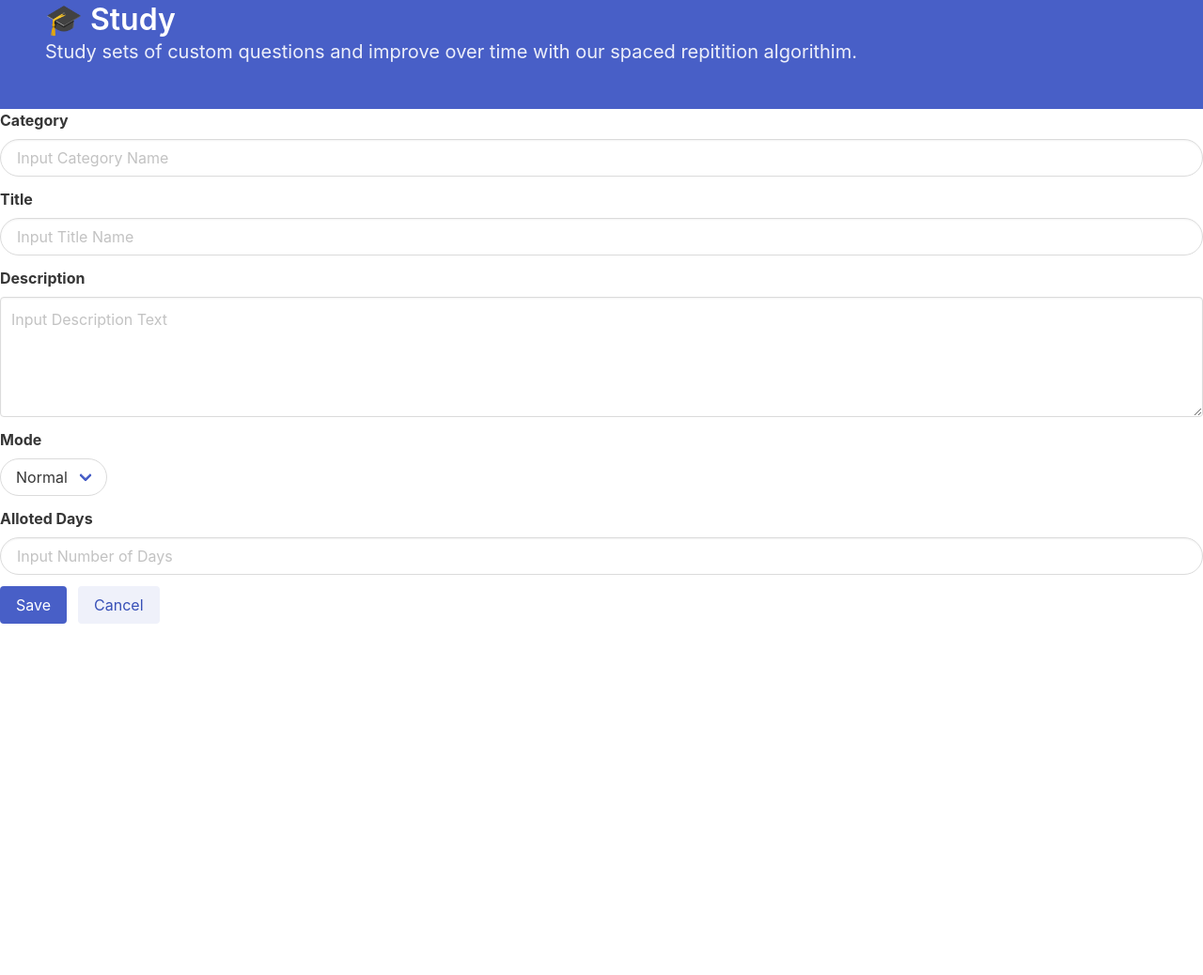
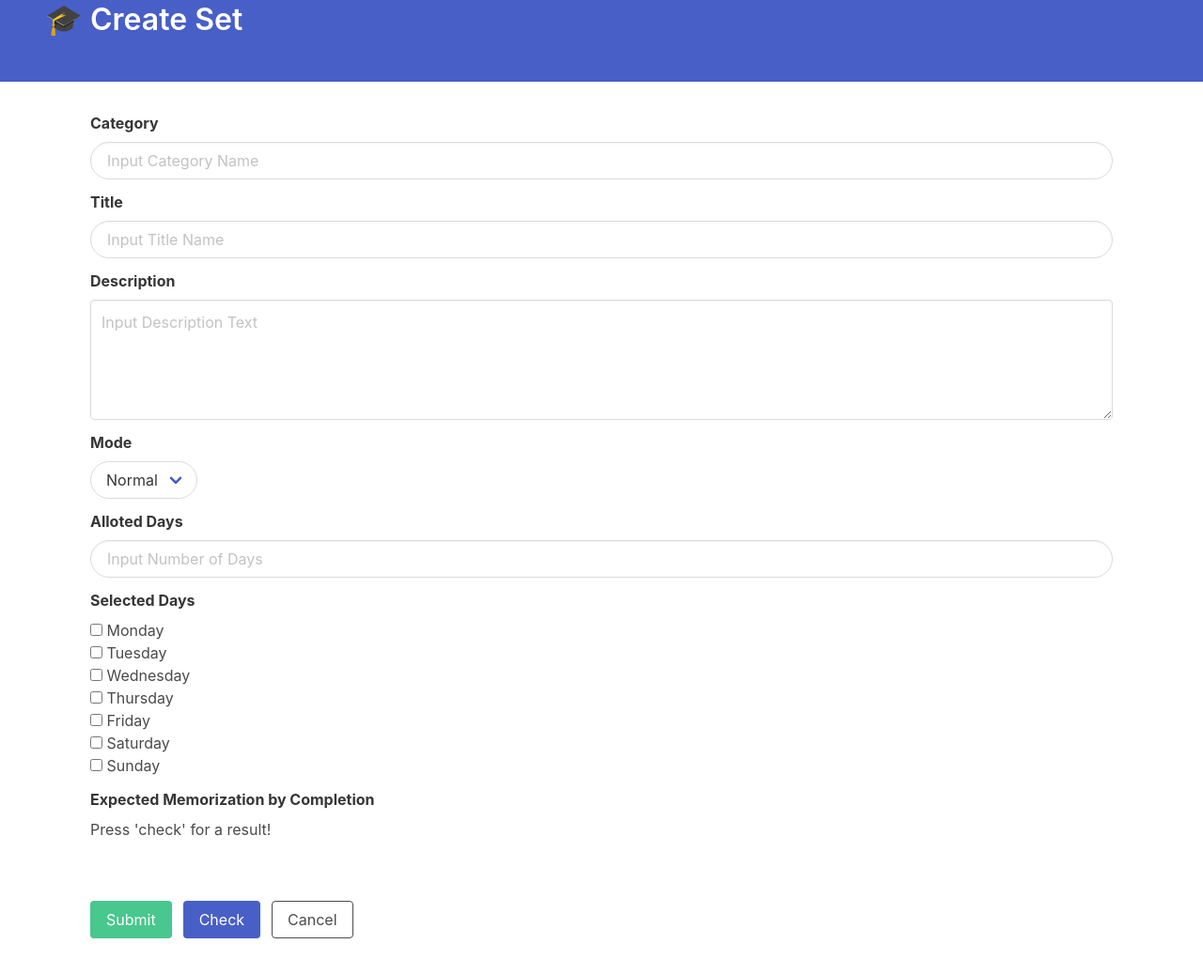
Before and after one commit to Naimy441/tsa-education-app, an Electron app: page src/html/create_set.html in a window 1280 px wide. Shown: the part 308-1346 px from the top of the page at 94% size. Before the commit the page ends 972 px from the top, so only its background shows below. Drawn offline with nearby package versions, Linux system fonts and the light colour scheme; no server answers.

Commit message:
finished

```diff
--- a/src/html/create_set.html
+++ b/src/html/create_set.html
@@ -1,25 +1,43 @@
 <!DOCTYPE html>
 <html>
+
 <head>
   <meta charset="UTF-8">
   <meta name="viewport" content="width=device-width, initial-scale=1">
   <title>LoveToLearn</title>
   <link rel="stylesheet" href="https://cdn.jsdelivr.net/npm/bulma@0.9.4/css/bulma.min.css">
-    <script defer src="../scripts/study.js"></script>
+  <script defer src="../scripts/create_set.js"></script>
   <style>
     .center {
       display: flex;
       justify-content: center;
       align-items: center;
     }
+
     #logo {
       cursor: pointer;
     }
+
     ::-webkit-scrollbar {
       display: none;
     }
+
+    .form-group {
+      margin-top: 2.5%;
+      margin-right: 7.5%;
+      margin-left: 7.5%;
+      margin-bottom: 5%;
+    }
+
+    .form-buttons {
+      margin-top: 5%;
+      margin-right: 7.5%;
+      margin-left: 7.5%;
+      margin-bottom: 5%;
+    }
   </style>
 </head>
+
 <body>
 
   <section class="hero has-background-black">
@@ -34,33 +52,31 @@
 
   <section class="hero is-link">
     <div class="hero-body">
-        <p class="title">
-          🎓 Study
-        </p>
-        <p class="subtitle">
-          Study sets of custom questions and improve over time with our spaced repitition algorithim.
+      <p id="page_title" class="title">
+        🎓 Create Set
       </p>
     </div>
   </section>
 
+  <div class="form-group">
     <div class="field">
       <label class="label">Category</label>
       <div class="control">
-        <input class="input is-rounded" type="text" placeholder="Input Category Name">
+        <input id="category" class="input is-rounded" type="text" placeholder="Input Category Name">
       </div>
     </div>
 
     <div class="field">
       <label class="label">Title</label>
       <div class="control">
-        <input class="input is-rounded" type="text" placeholder="Input Title Name">
+        <input id="title" class="input is-rounded" type="text" placeholder="Input Title Name">
       </div>
     </div>
 
     <div class="field">
       <label class="label">Description</label>
       <div class="control">
-        <textarea class="textarea" placeholder="Input Description Text"></textarea>
+        <textarea id="description" class="textarea" placeholder="Input Description Text"></textarea>
       </div>
     </div>
 
@@ -68,7 +84,7 @@
       <label class="label">Mode</label>
       <div class="control">
         <div class="select is-rounded">
-        <select>
+          <select id="mode">
             <option>Normal</option>
             <option>Crunch</option>
           </select>
@@ -77,20 +93,73 @@
     </div>
 
     <div class="field">
-    <label class="label">Alloted Days</label>
+      <label id="alloted_days_label" class="label">Alloted Days</label>
       <div class="control">
-        <input class="input is-rounded" type="text" placeholder="Input Number of Days">
+        <input id="alloted_days" class="input is-rounded" type="text" placeholder="Input Number of Days">
+      </div>
+    </div>
+
+    <div class="field">
+      <label id="checkboxes-label" class="label">Selected Days</label>
+      <div id="checkboxes" class="control">
+        <label class="checkbox">
+          <input id="monday" type="checkbox">
+          Monday
+        </label>
+        </br>
+        <label class="checkbox">
+          <input id="tuesday" type="checkbox">
+          Tuesday
+        </label>
+        </br>
+        <label class="checkbox">
+          <input id="wednesday" type="checkbox">
+          Wednesday
+        </label>
+        </br>
+        <label class="checkbox">
+          <input id="thursday" type="checkbox">
+          Thursday
+        </label>
+        </br>
+        <label class="checkbox">
+          <input id="friday" type="checkbox">
+          Friday
+        </label>
+        </br>
+        <label class="checkbox">
+          <input id="saturday" type="checkbox">
+          Saturday
+        </label>
+        </br>
+        <label class="checkbox">
+          <input id="sunday" type="checkbox">
+          Sunday
+        </label>
+      </div>
+    </div>
+
+    <div id="end-state-div" class="field">
+      <label id="end-state-label" class="label">Expected Memorization by Completion</label>
+      <div class="control">
+        <p id="end-state">Press 'check' for a result!</p>
       </div>
     </div>
   </div>
 
+  <div class="form-buttons">
     <div class="field is-grouped">
       <div class="control">
-    <button class="button is-link">Save</button>
+        <button id="submit" class="button is-success">Submit</button>
       </div>
       <div class="control">
-    <button class="button is-link is-light">Cancel</button>
+        <button id="check" class="button is-link">Check</button>
       </div>
+      <div class="control">
+        <button id="cancel" class="button is-warning is-inverted is-outlined">Cancel</button>
+      </div>
+    </div>
+  </div>
+</body>
 
-  </body>
 </html>
```
Lines whose indentation alone changed are shown as unchanged.
